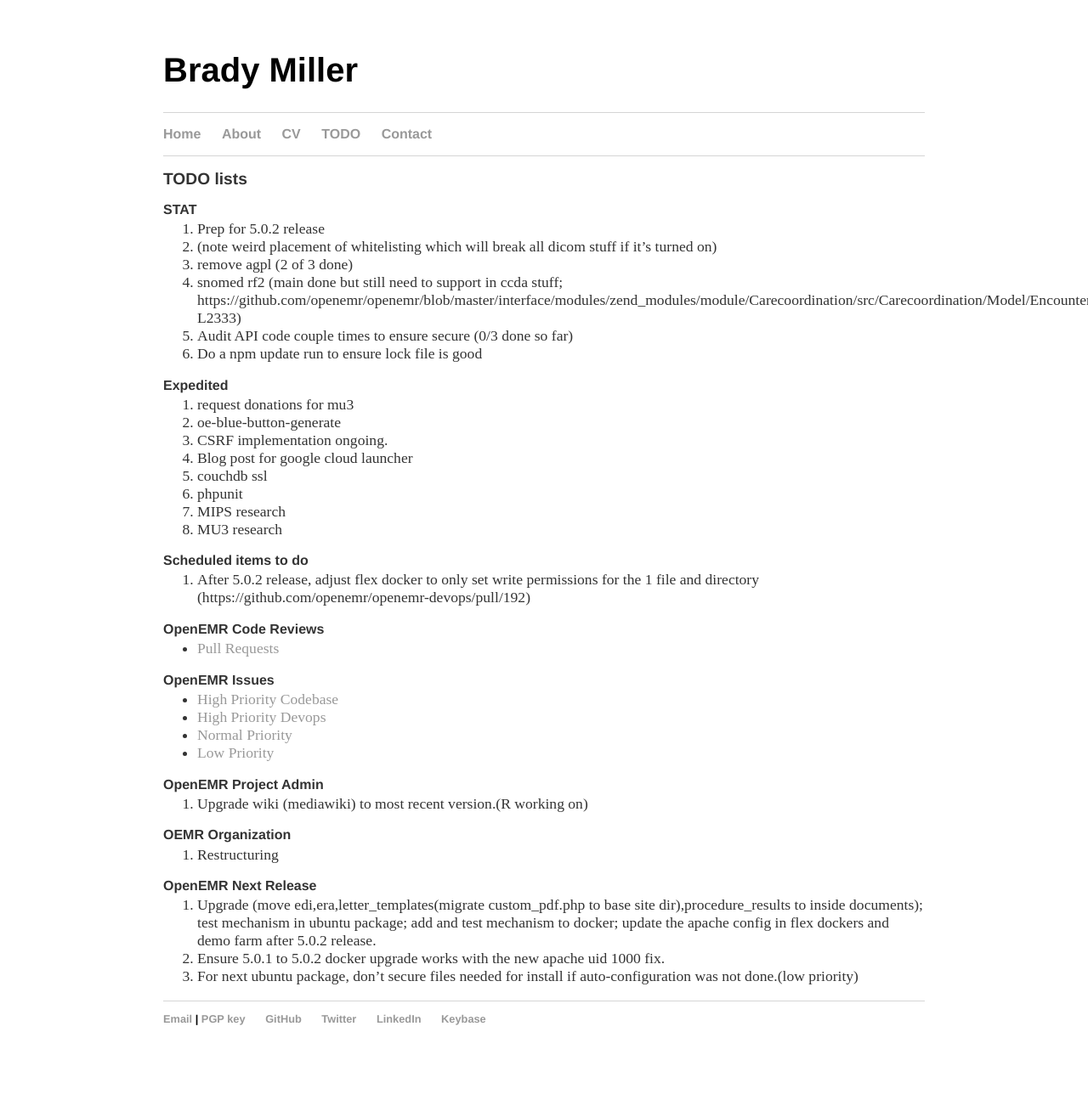
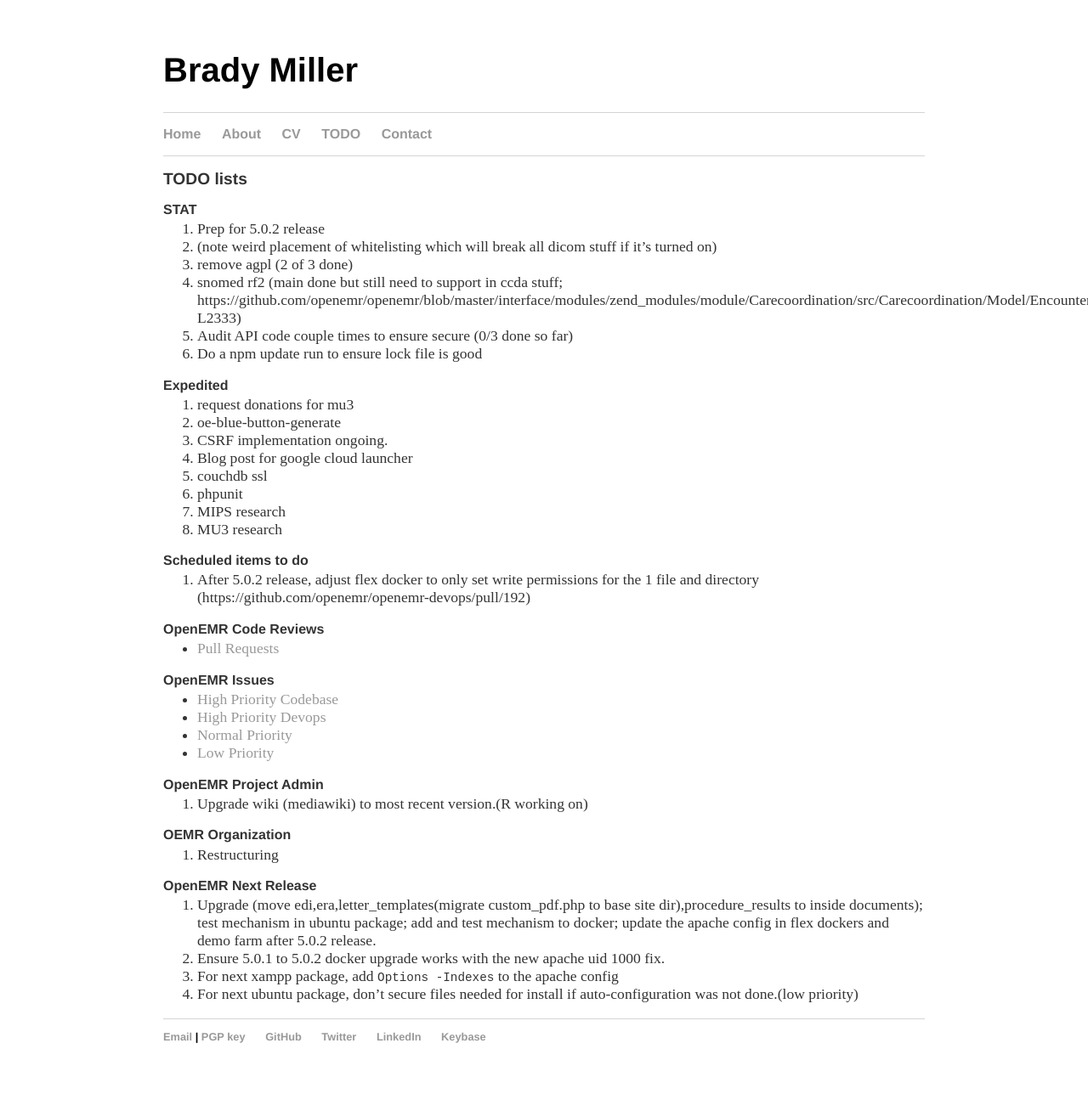
Before and after one commit to bradymiller/bradymiller.github.io, a Jekyll site: the page built from todo/index.md, in a window 1280 px wide. Shown: the whole page at 85% size. Built offline with Jekyll 4.4.1, drawn with Linux system fonts in a browser that asks for light colours; our own code applies the rules of GitHub Pages for plain Markdown files; before the commit the page ends 1267 px from its top, so only the background shows below that.

Commit message:
Update index.md

```diff
--- a/todo/index.md
+++ b/todo/index.md
@@ -42,4 +42,5 @@ layout: default
 ### OpenEMR Next Release
 1. Upgrade (move edi,era,letter_templates(migrate custom_pdf.php to base site dir),procedure_results to inside documents); test mechanism in ubuntu package; add and test mechanism to docker; update the apache config in flex dockers and demo farm after 5.0.2 release.
 1. Ensure 5.0.1 to 5.0.2 docker upgrade works with the new apache uid 1000 fix.
+1. For next xampp package, add `Options -Indexes` to the apache config
 1. For next ubuntu package, don't secure files needed for install if auto-configuration was not done.(low priority)
```
